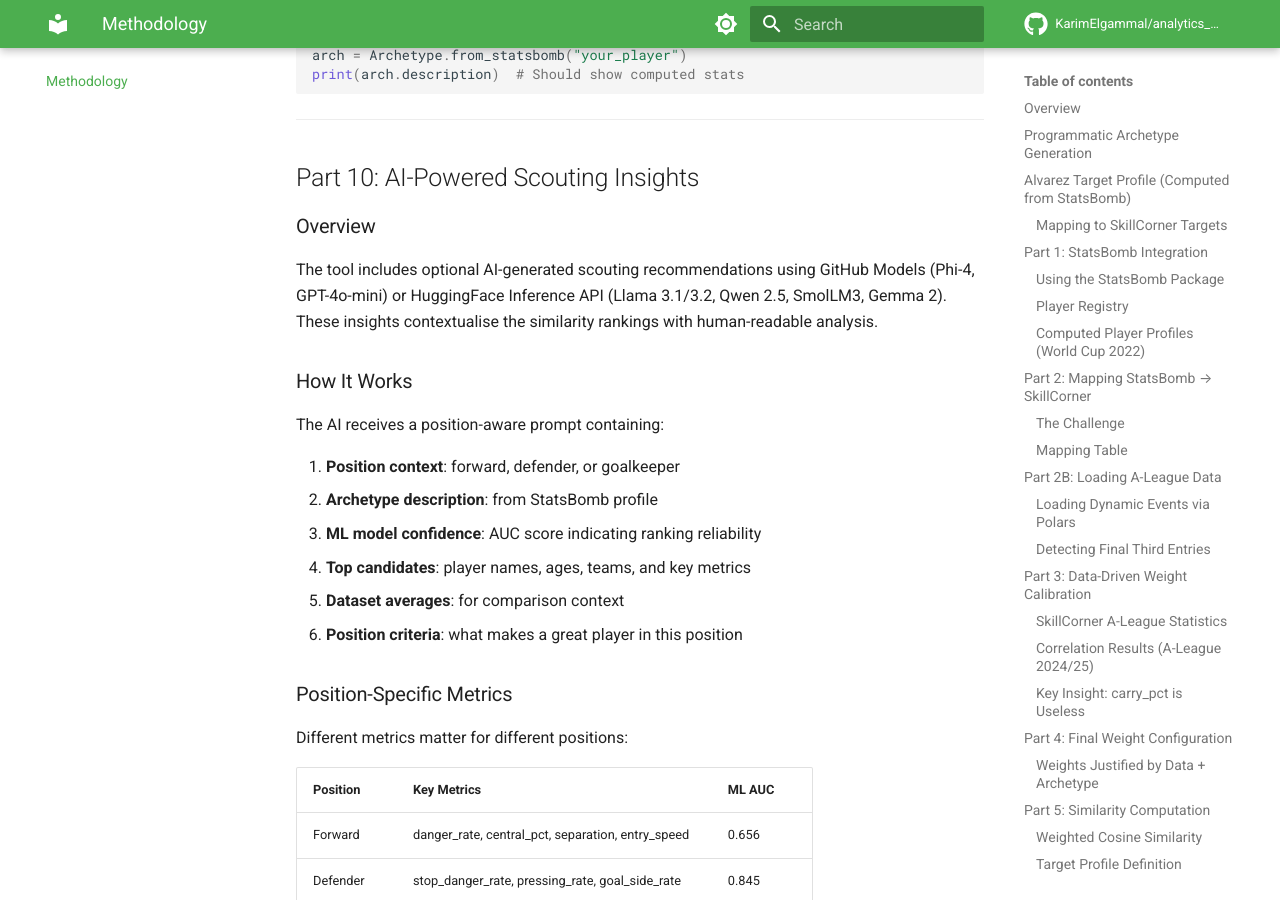
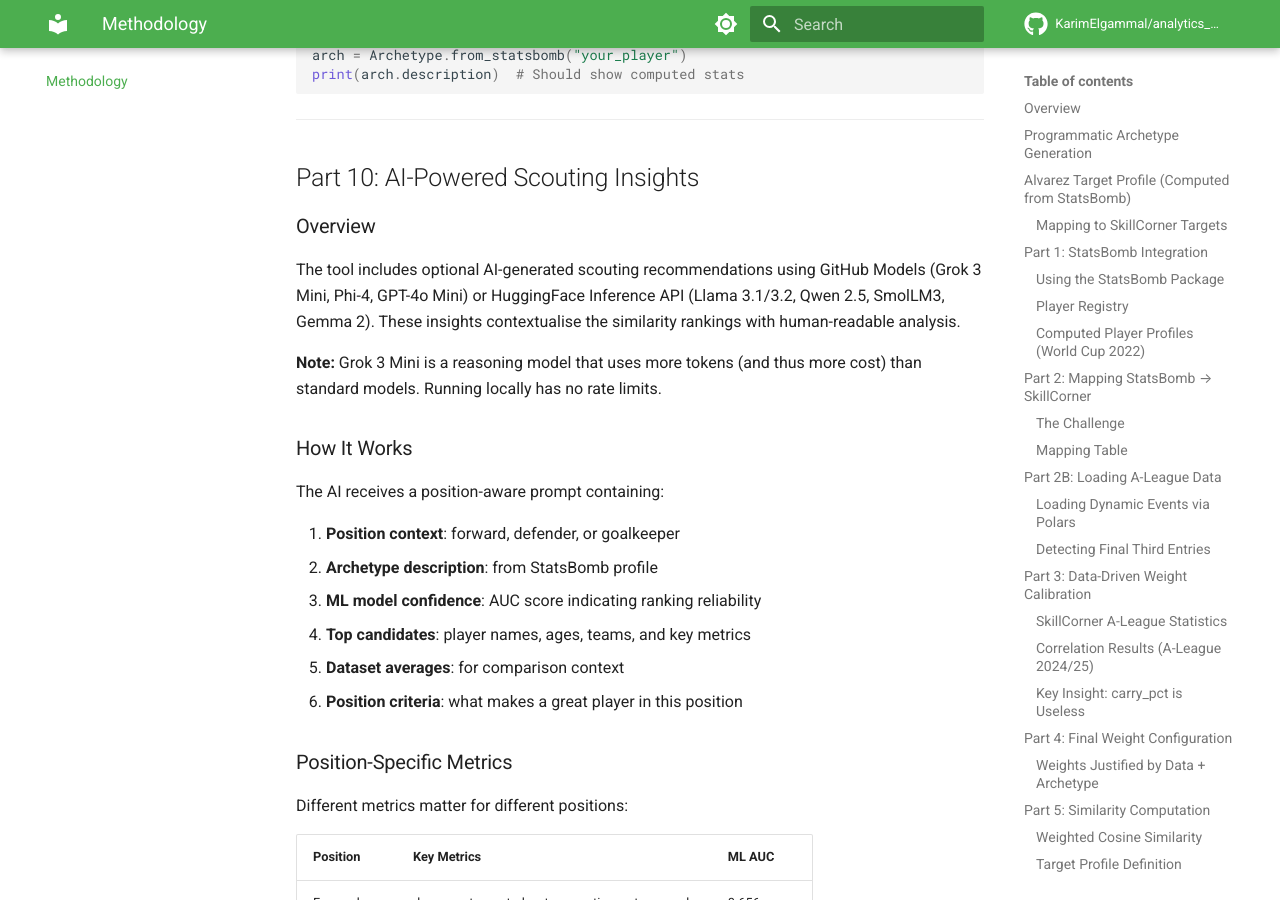
Before and after one commit to KarimElgammal/analytics_cup_research, an MkDocs documentation site: the page built from docs/methodology.md, in a window 1280 px wide and 900 px high, scrolled down 16096 px. Built offline with MkDocs 1.6.1 and Material for MkDocs 9.7.7, drawn with Linux system fonts in a browser that asks for light colours; comment, search, counter and statistics services are not loaded.

Commit message:
Update docs: Grok 3 Mini as reasoning model, localhost no limits

```diff
--- a/docs/methodology.md
+++ b/docs/methodology.md
@@ -653,7 +653,9 @@ print(arch.description)  # Should show computed stats
 
 ### Overview
 
-The tool includes optional AI-generated scouting recommendations using GitHub Models (Phi-4, GPT-4o-mini) or HuggingFace Inference API (Llama 3.1/3.2, Qwen 2.5, SmolLM3, Gemma 2). These insights contextualise the similarity rankings with human-readable analysis.
+The tool includes optional AI-generated scouting recommendations using GitHub Models (Grok 3 Mini, Phi-4, GPT-4o Mini) or HuggingFace Inference API (Llama 3.1/3.2, Qwen 2.5, SmolLM3, Gemma 2). These insights contextualise the similarity rankings with human-readable analysis.
+
+**Note:** Grok 3 Mini is a reasoning model that uses more tokens (and thus more cost) than standard models. Running locally has no rate limits.
 
 ### How It Works
 
```
Also changed, not shown: README.md (+3 -1 lines).
